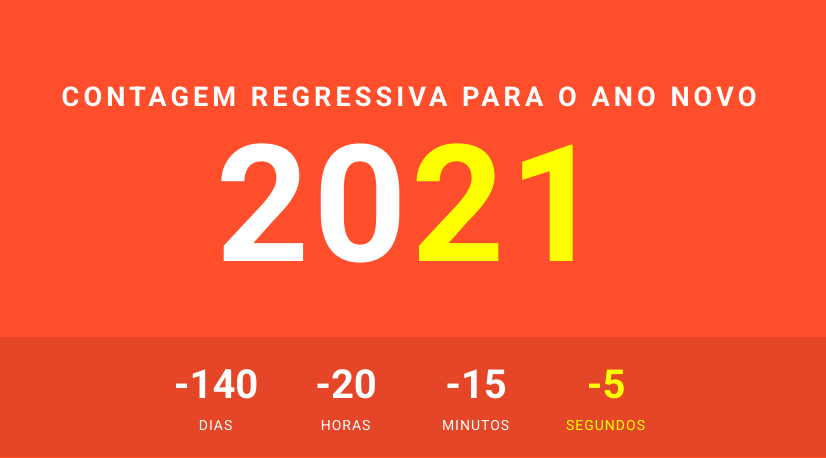
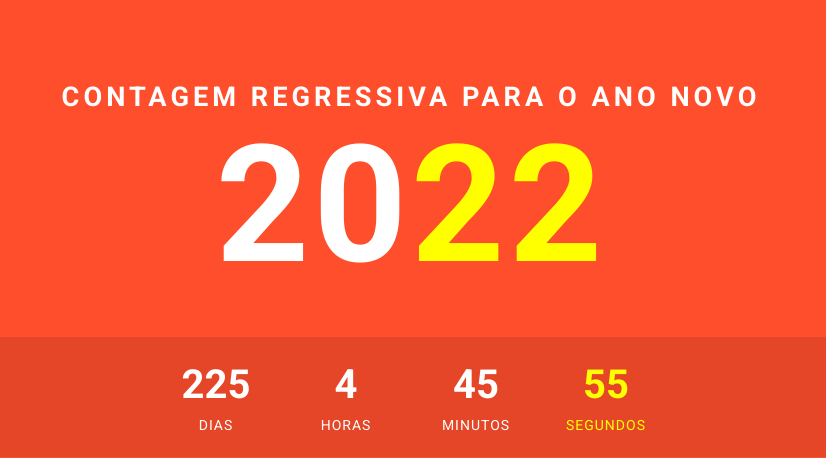
Before and after one commit to lpgstudio/contagemregressiva, a plain HTML site: page Projeto_HappyNewYear/index.html in a window 1280 px wide. Shown: the part 150-608 px from the top of the page, 454-1280 px from the left. Drawn offline with Linux system fonts and the light colour scheme.

Commit message:
Update index.html

```diff
--- a/Projeto_HappyNewYear/index.html
+++ b/Projeto_HappyNewYear/index.html
@@ -3,10 +3,10 @@
 <head>
     <meta charset="UTF-8">
     <meta name="viewport" content="width=device-width, initial-scale=1.0,maximun-scale=1.0">
-    <title>Contagem Regressiva 2021!</title>
+    <title>Contagem Regressiva 2022!</title>
 
-    <meta name="description" content="Contagem regressiva para 2021, Feliz ano novo!">
-    <meta name="keywords" content="contagem regressiva, ano novo, 2021, quanto tempo falta, quanto tempo falta para 2021, quantos dias faltam para 2021, ano novo">
+    <meta name="description" content="Contagem regressiva para 2022, Feliz ano novo!">
+    <meta name="keywords" content="contagem regressiva, ano novo, 2022, quanto tempo falta, quanto tempo falta para 2022, quantos dias faltam para 2022, ano novo">
 
     <link rel="stylesheet" href="css/style.css">
     <link href="https://fonts.googleapis.com/css2?family=Roboto:ital,wght@0,100;0,400;0,700;1,100&display=swap" rel="stylesheet">
@@ -16,7 +16,7 @@
     <div class="container">
         <div class="imgbox"></div>
         <div class="contdownbox">
-            <h2>Contagem Regressiva para o Ano Novo <br><span>20<i>21</i></span></h2>
+            <h2>Contagem Regressiva para o Ano Novo <br><span>20<i>22</i></span></h2>
             <div class="contdown">
                 <div id="day">NA</div>
                 <div id="hour">NA</div>
@@ -27,7 +27,7 @@
     </div>
 
     <script type="text/javascript">
-        const countDate = new Date('jan 1, 2021 00:00:00').getTime();
+        const countDate = new Date('jan 1, 2022 00:00:00').getTime();
 
         function newYear(){
             const now = new Date().getTime();
```
